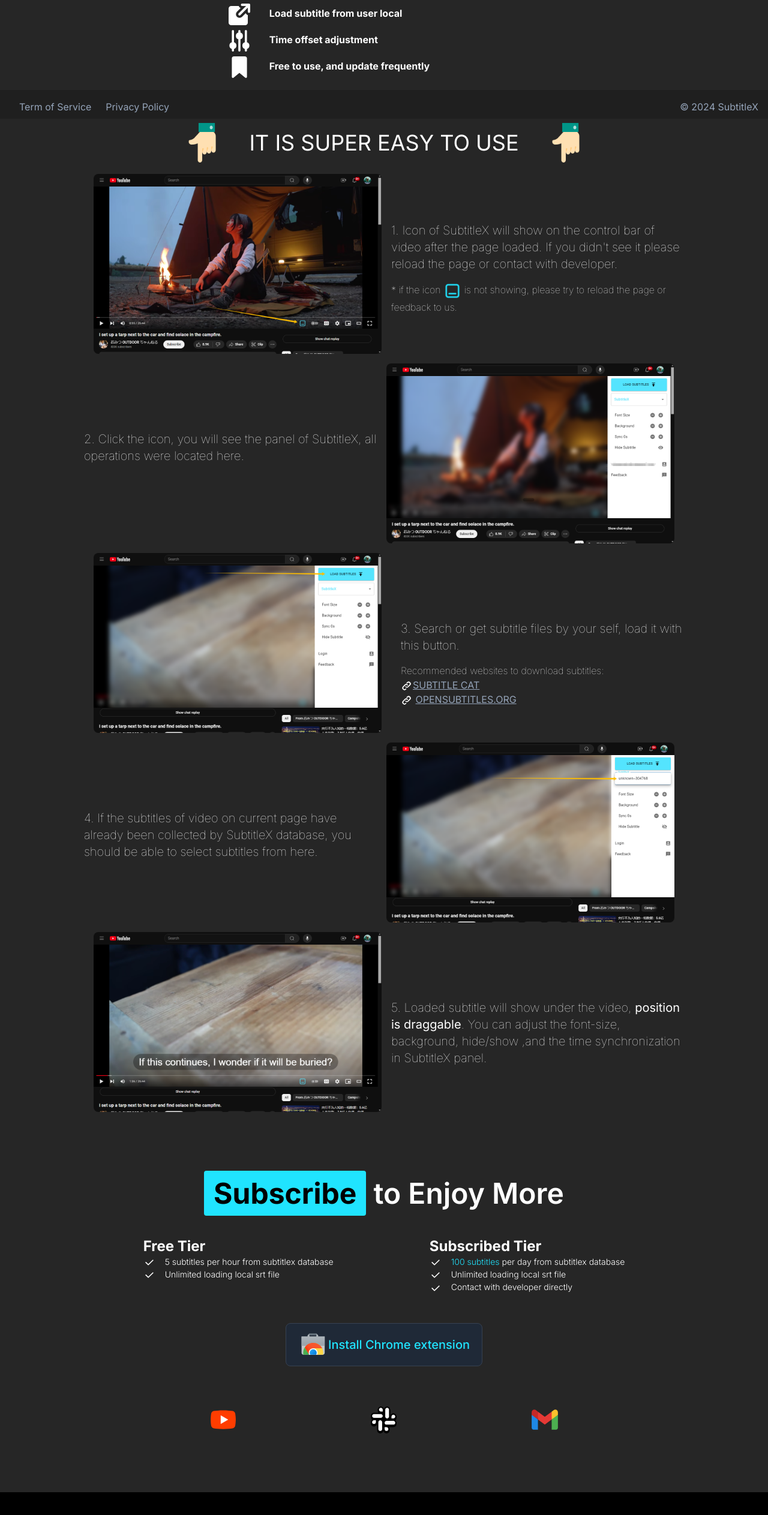
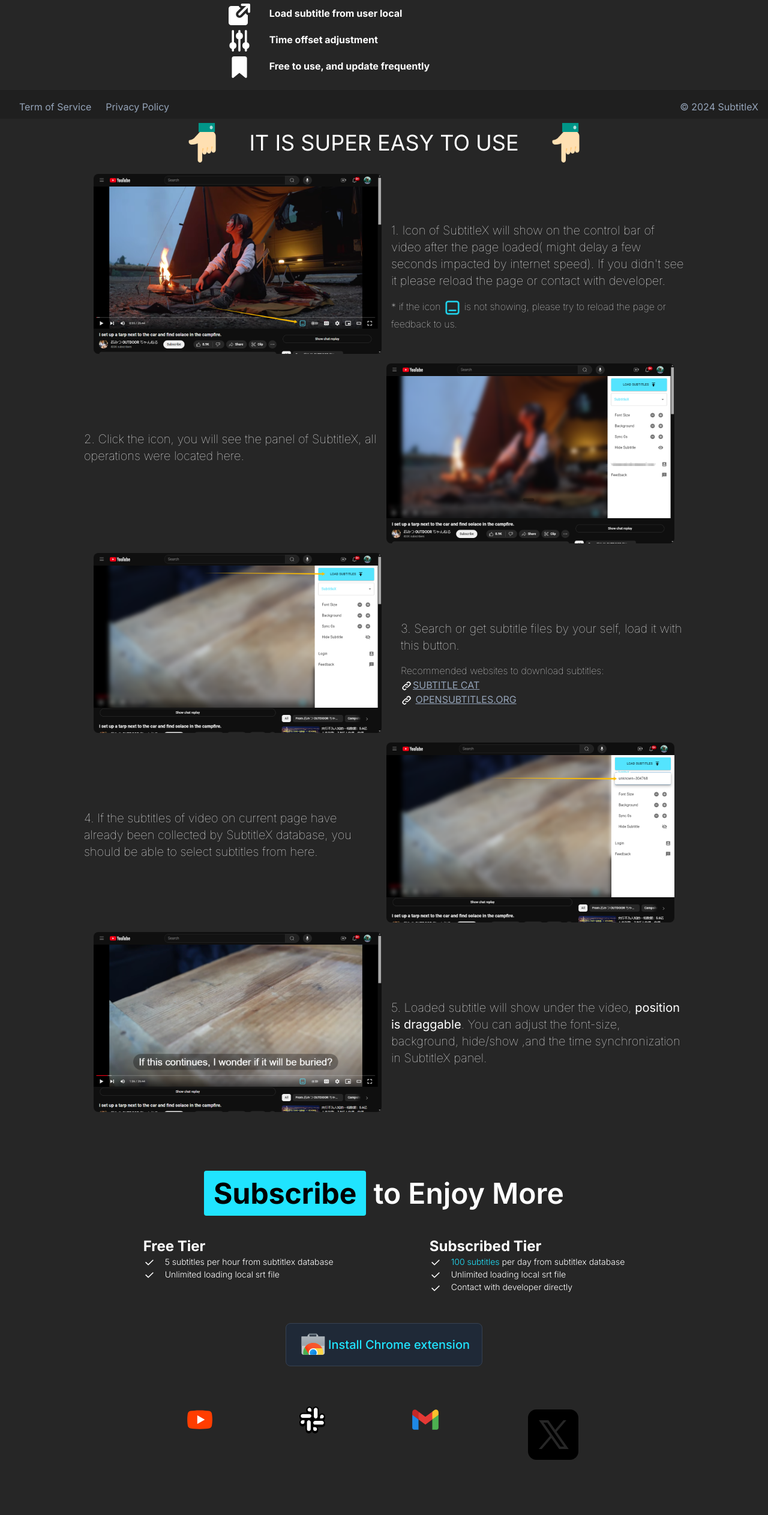
Before and after one commit to zw3413/subtitlex_vercel, a Next.js app: page /Extension in a window 1280 px wide. Shown: the part 602-3128 px from the top of the page at 60% size. Before the commit the page ends 3090 px from the top, so only its background shows below. Built offline with nearby package versions, Linux system fonts and the light colour scheme; no server answers.

Commit message:
add twitter

```diff
--- a/app/Extension/page.jsx
+++ b/app/Extension/page.jsx
@@ -313,7 +313,7 @@
           <div>
             <h1 className="text-xl font-thin mt-20">
             1. Icon of SubtitleX will show on the control bar of video after the
-            page loaded. If you didn&apos;t see it please reload the page or
+            page loaded( might delay a few seconds impacted by internet speed). If you didn&apos;t see it please reload the page or
             contact with developer.</h1>
             <h1 className="font-thin text-base pt-4 wrap">
               * if the icon{" "}
@@ -748,7 +748,7 @@
         </div>
 
         <div className="flex mt-8 justify-around  max-w-[1000px]" id="feedback">
-        <Link href="https://www.youtube.com/channel/UC8Vx81PczyWmAm41l9piHOg">
+        <Link href="https://www.youtube.com/channel/UC8Vx81PczyWmAm41l9piHOg" target="_blank">
           <svg
             xmlns="http://www.w3.org/2000/svg"
             x="0px"
@@ -765,7 +765,7 @@
           </svg>
         </Link>
 
-        <Link href="https://subtitlex.slack.com/archives/C06SQJ5AMHD">
+        <Link href="https://subtitlex.slack.com/archives/C06SQJ5AMHD" target="_blank">
           <svg
             xmlns="http://www.w3.org/2000/svg"
             x="0px"
@@ -818,7 +818,7 @@
           </svg>
         </Link>
 
-        <Link href="mailto:subtitlex.xyz@gmail.com">
+        <Link href="mailto:subtitlex.xyz@gmail.com" target="_blank">
           <svg
             xmlns="http://www.w3.org/2000/svg"
             x="0px"
@@ -849,6 +849,10 @@
             ></path>
           </svg>
         </Link>
+        <Link href={"https://x.com/subtitlex_xyz"} target="_blank" >
+        <svg xmlns="http://www.w3.org/2000/svg" x="0px" y="0px" width="100" height="100" viewBox="0 0 50 50">
+<path d="M 11 4 C 7.134 4 4 7.134 4 11 L 4 39 C 4 42.866 7.134 46 11 46 L 39 46 C 42.866 46 46 42.866 46 39 L 46 11 C 46 7.134 42.866 4 39 4 L 11 4 z M 13.085938 13 L 21.023438 13 L 26.660156 21.009766 L 33.5 13 L 36 13 L 27.789062 22.613281 L 37.914062 37 L 29.978516 37 L 23.4375 27.707031 L 15.5 37 L 13 37 L 22.308594 26.103516 L 13.085938 13 z M 16.914062 15 L 31.021484 35 L 34.085938 35 L 19.978516 15 L 16.914062 15 z"></path>
+</svg></Link>
       </div>
       </div>
     </>
```
